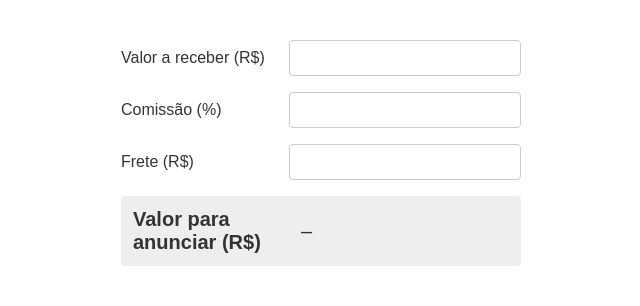
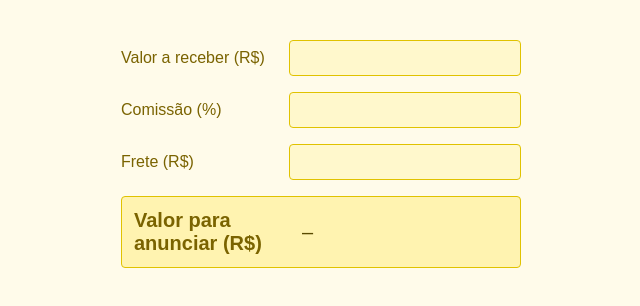
Before and after one commit to nicolasposfrio/calcml, a plain HTML site: page index.html in a window 1280 px wide. Shown: the whole page, without its empty margins (319-959 px from the left). Drawn offline with Linux system fonts and the light colour scheme.

Commit message:
Update index.html

```diff
--- a/index.html
+++ b/index.html
@@ -4,13 +4,13 @@
   <meta charset="UTF-8">
   <title>Calculadora de Produto</title>
   <style>
-    body { font-family: sans-serif; padding: 2rem; background: #fff; color: #333; }
+    body { font-family: sans-serif; padding: 2rem; background: #fffbea; color: #5a4a00; }
     .calc { display: flex; flex-direction: column; gap: 1rem; max-width: 400px; margin: auto; }
     .field { display: flex; align-items: center; gap: 0.5rem; }
-    label { width: 160px; }
-    input { flex: 1; padding: 0.5rem; font-size: 1rem; border: 1px solid #ccc; border-radius: 4px; }
-    .result { display: flex; align-items: center; gap: 0.5rem; font-size: 1.25rem; background: #eee; padding: 0.75rem; border-radius: 4px; }
-    .result label { font-weight: bold; }
+    label { width: 160px; color: #7a6300; }
+    input { flex: 1; padding: 0.5rem; font-size: 1rem; border: 1px solid #e0c200; border-radius: 4px; background-color: #fff8cc; color: #5a4a00; }
+    .result { display: flex; align-items: center; gap: 0.5rem; font-size: 1.25rem; background: #fff3b0; padding: 0.75rem; border-radius: 4px; border: 1px solid #e0c200; }
+    .result label { font-weight: bold; color: #7a6300; }
   </style>
 </head>
 <body>
```
